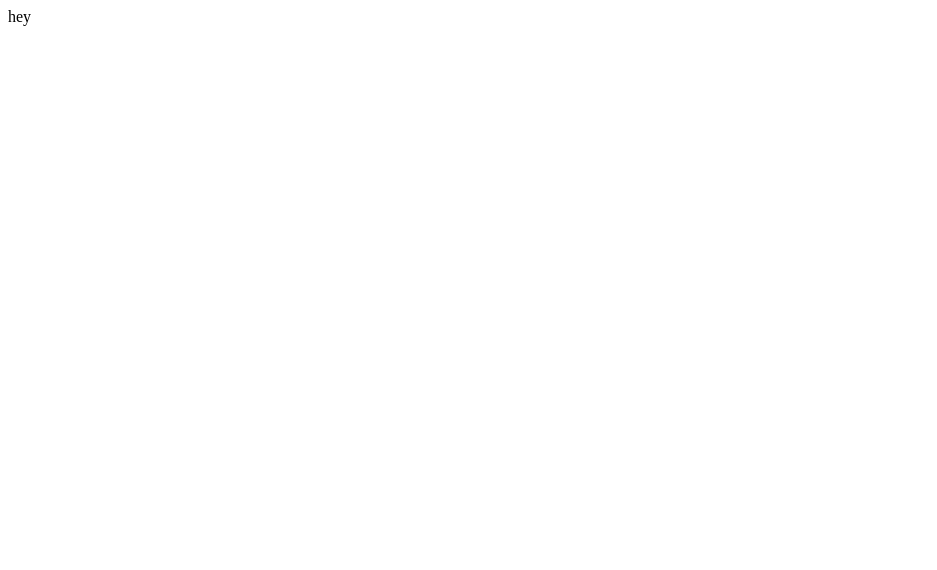
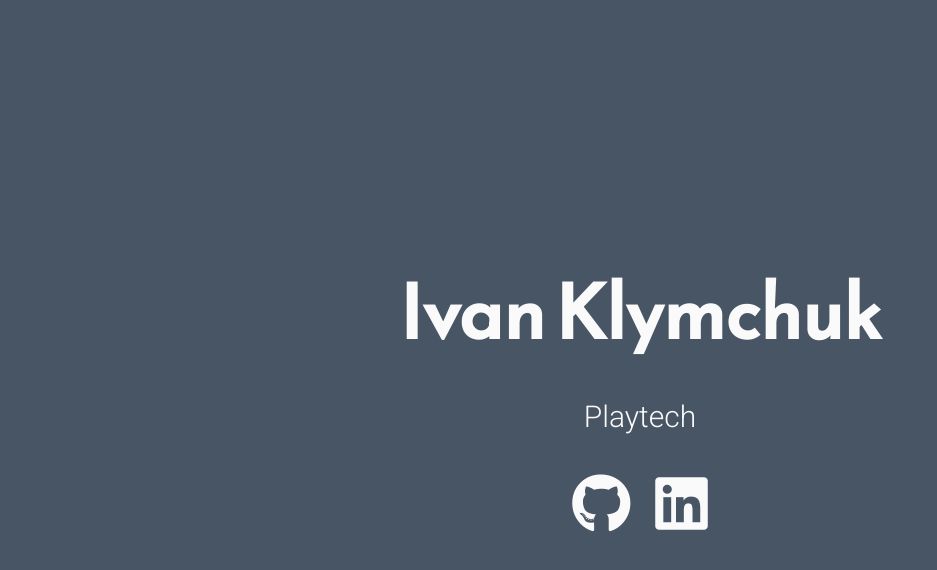
Before and after one commit to iklymchuk/iklymchuk.github.io, a plain HTML site: page index.html in a window 1280 px wide. Shown: the whole page, without its empty margins (0-937 px from the left). Drawn offline with Linux system fonts and the light colour scheme.

Commit message:
add styling

```diff
--- /dev/null
+++ b/css/reset.css
@@ -0,0 +1,25 @@
+/* Minimal CSS Reset */
+
+html {
+    box-sizing: border-box;
+    font-size: 12px;
+}
+
+*, *:before, *:after {
+    box-sizing: inherit;
+}
+
+body, h1, h2, h3, h4, h5, h6, p, ol, ul {
+    margin: 0;
+    padding: 0;
+    font-weight: normal;
+}
+
+ol, ul {
+    list-style: none;
+}
+
+img {
+    max-width: 100%;
+    height: auto;
+}
--- /dev/null
+++ b/css/styles.css
@@ -0,0 +1,71 @@
+/* Typography */
+
+html {
+    font-family: 'Roboto', sans-serif;
+}
+
+@media (min-width: 576px) {
+    html {
+        font-size: 14px;
+    }
+}
+
+@media (min-width: 768px) {
+    html {
+        font-size: 16px;
+    }
+}
+
+@media (min-width: 992px) {
+    html {
+        font-size: 18px;
+    }
+}
+
+@media (min-width: 1200px) {
+    html {
+        font-size: 20px;
+    }
+}
+
+.icons-social i {
+    font-size: 3em;
+}
+
+/* Custom Styles */
+
+main {
+    display: flex;
+    flex-direction: column;
+    min-height: 100vh;
+    justify-content: center;
+    padding: 0 30px;
+    text-align: center;
+}
+
+main > .intro {
+    font-family: 'Reem Kufi', sans-serif;
+    font-size: 3.75em;
+    font-weight: 600;
+}
+
+main > .tagline {
+    font-size: 1.5rem;
+    margin: 1.5rem 0;
+    font-weight: 100;
+}
+
+.icons-social i {
+    padding: 10px;
+}
+
+.devto {
+    margin-bottom: -0.20rem;
+}
+
+.devto svg {
+    margin-bottom: -0.20rem;
+    margin-left: 0.675rem;;
+    width: 2.65rem;
+    height: 2.65rem;
+}
--- /dev/null
+++ b/css/themes/grey-white.css
@@ -0,0 +1,14 @@
+/* Theme */
+
+main {
+    background: #485564;
+    color: #FAFAFA;
+}
+
+.icons-social a {
+    color: #FAFAFA;
+}
+
+.icons-social a svg path{
+    fill: #FAFAFA;
+}
--- a/index.html
+++ b/index.html
@@ -1 +1,37 @@
-hey
+<!DOCTYPE html>
+<html>
+<head>
+    <meta charset="utf-8">
+    <meta http-equiv="X-UA-Compatible" content="IE=edge">
+    <meta name="viewport" content="width=device-width, initial-scale=1.0">
+
+    <title>Ivan Klymchuk</title>
+
+    <link rel="icon" href="favicon.ico" type="image/png" />
+
+    <link href="https://fonts.googleapis.com/css?family=Reem+Kufi|Roboto:300" rel="stylesheet">
+    <link href="https://use.fontawesome.com/releases/v5.0.8/css/all.css" rel="stylesheet">
+    <link rel="stylesheet" href="css/reset.css">
+    <link rel="stylesheet" href="css/styles.css">
+    <!-- <link rel="stylesheet" href="css/themes/indigo-white.css"> -->
+    <!-- <link rel="stylesheet" href="css/themes/green-white.css"> -->
+    <!-- <link rel="stylesheet" href="css/themes/red-white.css"> -->
+    <link rel="stylesheet" href="css/themes/grey-white.css">
+    <!-- <link rel="stylesheet" href="css/themes/white-indigo.css"> -->
+    <!-- <link rel="stylesheet" href="css/themes/white-blue.css"> -->
+    <!-- <link rel="stylesheet" href="css/themes/white-grey.css"> -->
+    <!-- <link rel="stylesheet" href="css/themes/white-red.css"> -->
+    <!-- <link rel="stylesheet" href="css/themes/yellow-black.css"> -->
+</head>
+<body>
+<main>
+    <div class="intro">Ivan Klymchuk</div>
+    <div class="tagline">Playtech</div>
+    <!-- Find your icons from here - https://fontawesome.com/icons?d=gallery&s=brands -->
+    <div class="icons-social">
+        <a target="_blank" href="https://github.com/iklymchuk"><i class="fab fa-github"></i></a>
+        <a target="_blank" href="https://www.linkedin.com/in/klymchukivan"><i class="fab fa-linkedin"></i></a>
+    </div>
+</main>
+</body>
+</html>
```
